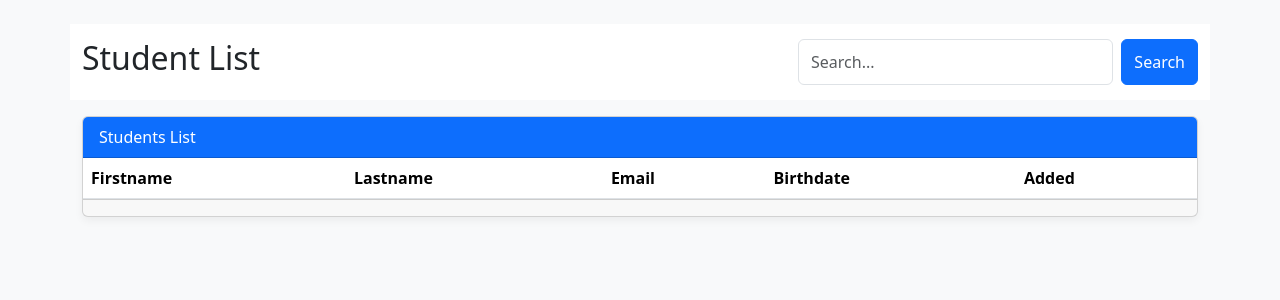
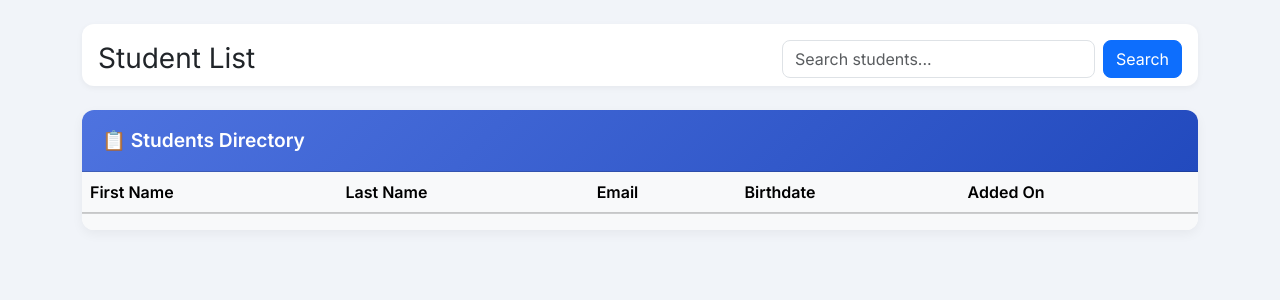
Before and after one commit to jasmalaborbor/malaborbor_jasmine, a PHP site: template app/views/authors.php in a window 1280 px wide. Shown: the top 300 px of the page. Run offline with PHP 8.4, Linux system fonts and the light colour scheme; the template is opened without the code that fills it, so the values that code supplies are empty.

Commit message:
first commit

```diff
--- a/app/views/authors.php
+++ b/app/views/authors.php
@@ -5,56 +5,80 @@
 	<meta name="viewport" content="width=device-width, initial-scale=1.0">
 	<title>Author List</title>
 	<link href="https://cdn.jsdelivr.net/npm/bootstrap@5.3.3/dist/css/bootstrap.min.css" rel="stylesheet">
+	<link href="https://fonts.googleapis.com/css2?family=Inter:wght@400;600&display=swap" rel="stylesheet">
 	<style>
 		body {
-            background-color: #f8f9fa;
+			background-color: #f1f4f9;
+			font-family: 'Inter', sans-serif;
+		}
+		.card {
+			border: none;
+			border-radius: 12px;
+			box-shadow: 0 4px 12px rgba(0,0,0,0.05);
+			overflow: hidden;
+		}
+		.card-header {
+			background: linear-gradient(135deg, #4e73df, #224abe);
+			color: white;
+			font-weight: 600;
+			font-size: 1.2rem;
+			padding: 1rem 1.25rem;
+		}
+		.table thead {
+			background-color: #e9ecef;
+			font-weight: 600;
+		}
+		.table-hover tbody tr:hover {
+			background-color: #f1f1f1;
+			cursor: pointer;
 		}
 		.search-form {
-            position: sticky;
-            top: 0;
 			background-color: #fff;
-            z-index: 1000;
-            padding: 15px 0;
+			padding: 1rem 1rem 0.5rem 1rem;
+			border-radius: 12px;
+			box-shadow: 0 2px 6px rgba(0,0,0,0.05);
+			margin-bottom: 1.5rem;
 		}
-        .table thead {
-            background-color: #343a40;
-            color: white;
+		.search-form input {
+			border-radius: 8px;
 		}
-        .card {
-            box-shadow: 0 4px 8px rgba(0,0,0,0.05);
+		.search-form button {
+			border-radius: 8px;
+			white-space: nowrap;
+		}
+		.card-footer {
+			background-color: #f8f9fa;
+			font-size: 0.875rem;
+			color: #6c757d;
 		}
 	</style>
 </head>
 <body>
 <div class="container py-4">
 
-    <div class="search-form row mb-3">
-        <div class="col-md-6">
-            <h2>Student List</h2>
-        </div>
-        <div class="col-md-6 d-flex justify-content-end">
+	<div class="search-form d-flex flex-column flex-md-row justify-content-between align-items-center">
+		<h3 class="mb-3 mb-md-0">Student List</h3>
 		<form action="<?= site_url('author'); ?>" method="get" class="d-flex w-100" style="max-width: 400px;">
 			<?php $q = isset($_GET['q']) ? $_GET['q'] : ''; ?>
-                <input class="form-control me-2" name="q" type="text" placeholder="Search..." value="<?= html_escape($q); ?>">
+			<input class="form-control me-2" name="q" type="text" placeholder="Search students..." value="<?= html_escape($q); ?>">
 			<button type="submit" class="btn btn-primary">Search</button>
 		</form>
 	</div>
-    </div>
 
 	<div class="card">
-        <div class="card-header bg-primary text-white">
-            Students List
+		<div class="card-header">
+			📋 Students Directory
 		</div>
 		<div class="card-body p-0">
 			<div class="table-responsive">
-                <table class="table table-hover mb-0">
-                    <thead>
+				<table class="table table-hover align-middle mb-0">
+					<thead class="table-light">
 					<tr>
-                        <th>Firstname</th>
-                        <th>Lastname</th>
+						<th>First Name</th>
+						<th>Last Name</th>
 						<th>Email</th>
 						<th>Birthdate</th>
-                        <th>Added</th>
+						<th>Added On</th>
 					</tr>
 					</thead>
 					<tbody>
--- a/authors.sql
+++ b/authors.sql
@@ -48,7 +48,7 @@ INSERT INTO `authors` (`id`, `first_name`, `last_name`, `email`, `birthdate`, `a
 (5, 'Edmar', 'Cruzat', 'cruzat@gmail.com', '2010-04-10', '1986-01-27 22:40:04'),
 (6, 'John Clark', 'Culla', 'culla.@gmail.com', '1977-06-13', '1982-02-16 15:31:56'),
 (7, 'Ryu Angelo', 'Franque', 'franque@gmail.com', '1987-11-25', '1994-05-25 03:30:44'),
-(MCC2023-10801, 'Joshane Angelie', 'Genabe', 'genabe@gmail.com', '1981-12-30', '2018-08-26 10:39:52'),
+(8, 'Joshane Angelie', 'Genabe', 'genabe@gmail.com', '1981-12-30', '2018-08-26 10:39:52'),
 (9, 'Hazel Ann', 'Gutierrez', 'gutierrez@gmail.com', '2013-04-21', '2014-11-06 11:59:13'),
 (10, 'Jhon Vincent', 'hernandez', 'hernandez@gmail.com', '1976-12-21', '1972-11-11 23:24:03'),
 (11, 'Dan Mark', 'Iculla', 'iculla@gmail.com', '1984-06-19', '2009-01-07 00:45:45'),
```
Lines whose indentation alone changed are shown as unchanged.
